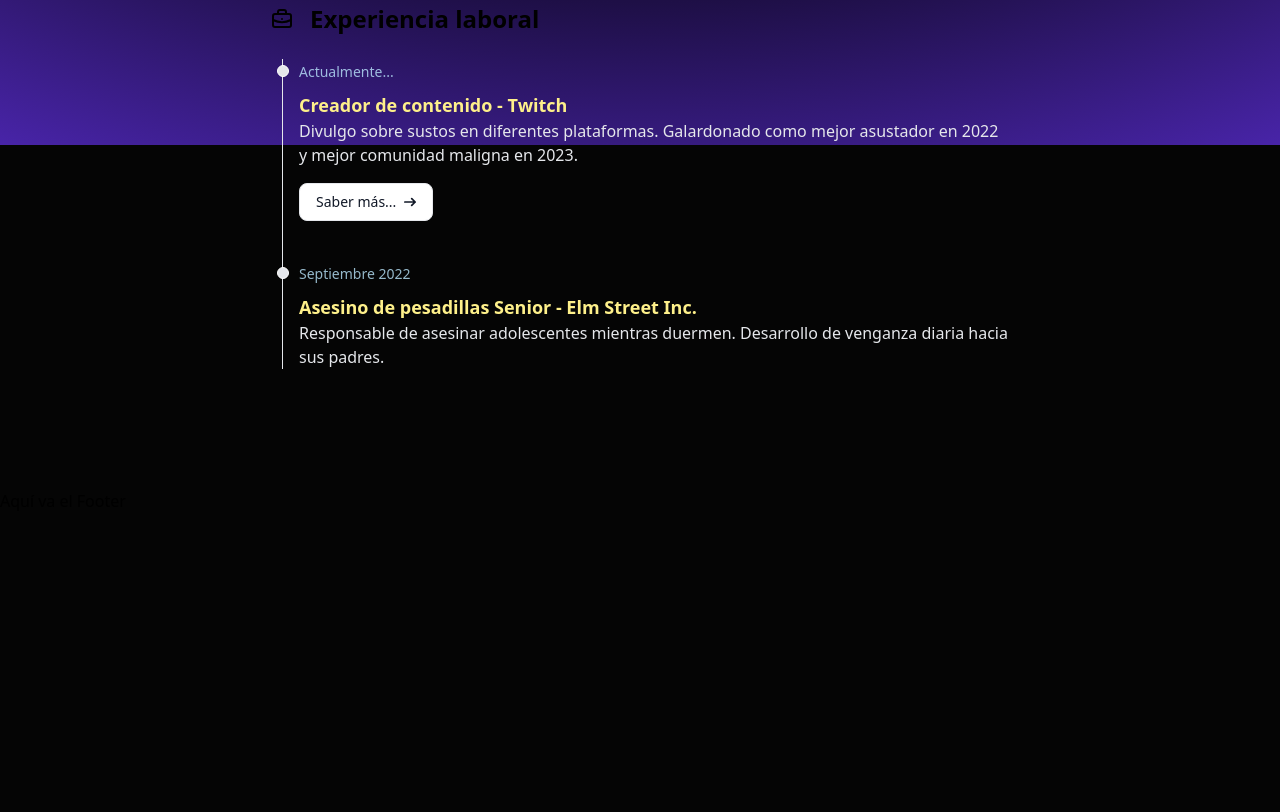
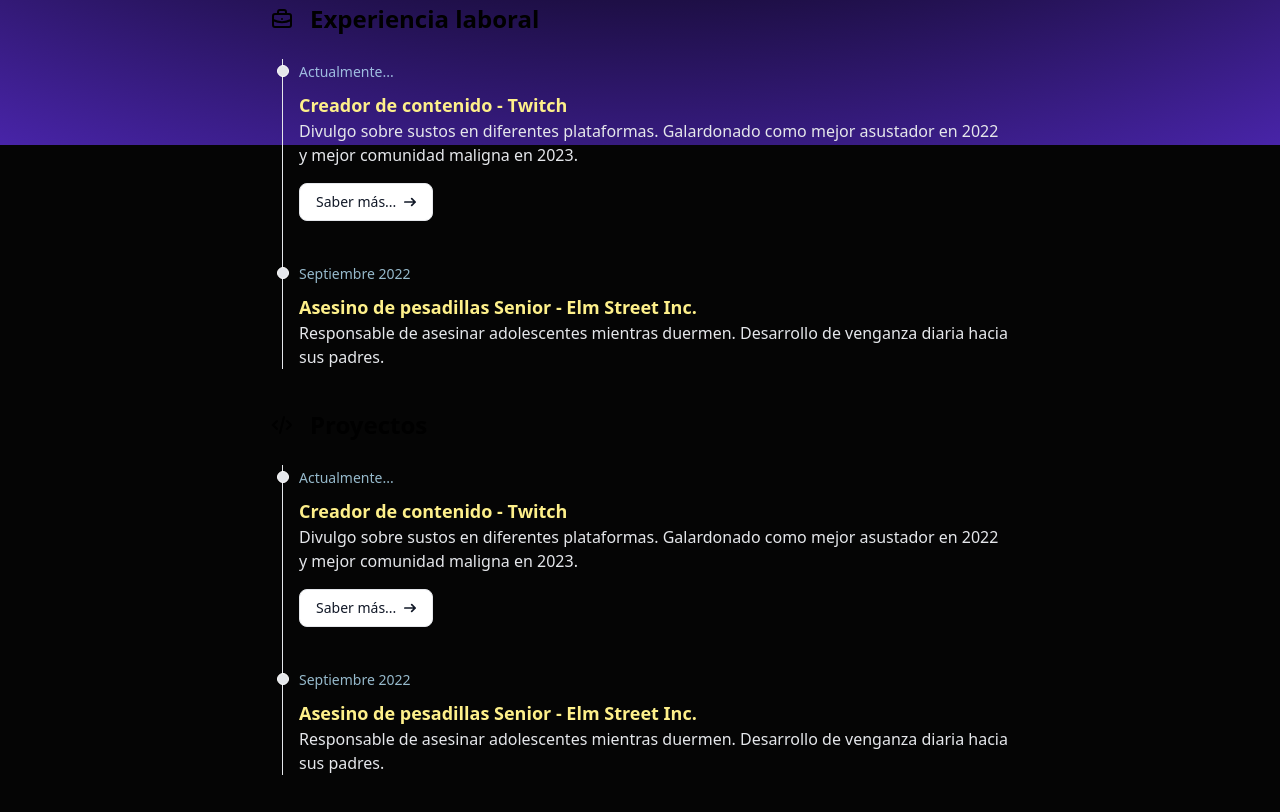
Before and after one commit to MariaRipley/freddy-portfolio, an Astro site: page / in a window 1280 px wide. Shown: the part 655-1467 px from the top of the page. Before the commit the page ends 1248 px from the top, so only its background shows below. Built offline with nearby package versions, Linux system fonts and the light colour scheme; Astro itself is replaced by a stand-in of ours.

Commit message:
Add Projects section

```diff
--- /dev/null
+++ b/src/components/icons/Code.astro
@@ -0,0 +1,12 @@
+<svg
+    xmlns="http://www.w3.org/2000/svg"
+    width="24"
+    height="24"
+    viewBox="0 0 24 24"
+    fill="none"
+    stroke="currentColor"
+    stroke-width="2"
+    stroke-linecap="round"
+    stroke-linejoin="round"
+    class="icon icon-tabler icons-tabler-outline icon-tabler-code"
+    ><path stroke="none" d="M0 0h24v24H0z" fill="none"/><path d="M7 8l-4 4l4 4" /><path d="M17 8l4 4l-4 4" /><path d="M14 4l-4 16" /></svg>
--- a/src/pages/index.astro
+++ b/src/pages/index.astro
@@ -8,6 +8,7 @@ import GitHubIcon from '../components/icons/GitHub.astro';
 import MailIcon from '../components/icons/Mail.astro';
 import Experience from '../components/Experience.astro';
 import Briefcase from '../components/icons/Briefcase.astro';
+import CodeIcon from '../components/icons/Code.astro';
 ---
 
 <Layout
@@ -62,5 +63,13 @@ import Briefcase from '../components/icons/Briefcase.astro';
 		<Experience />
 	</SectionContainer>
 
+	<SectionContainer>
+		<h2 class="text-2xl font-semibold mb-6 flex gap-x-4 items-center">
+			<CodeIcon />
+			Proyectos
+		</h2>
+		<Experience />
+	</SectionContainer>
+
 </main>
 </Layout>
```
